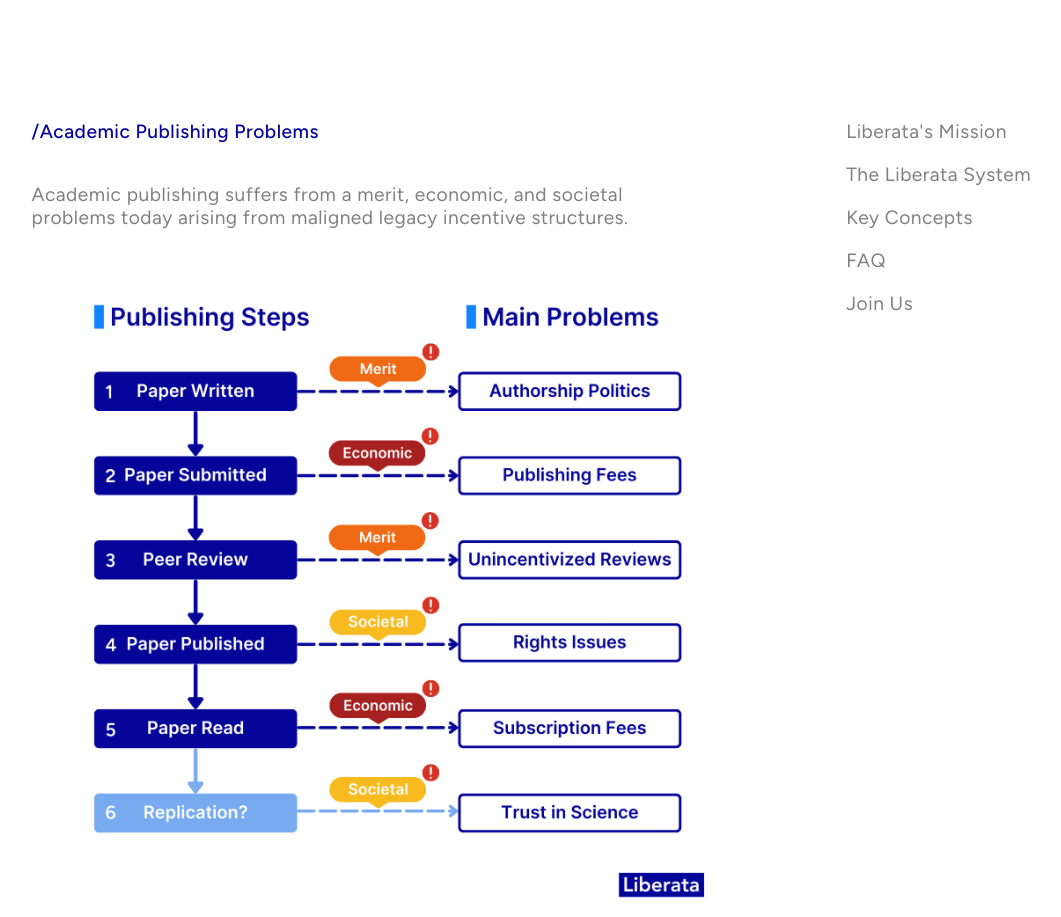
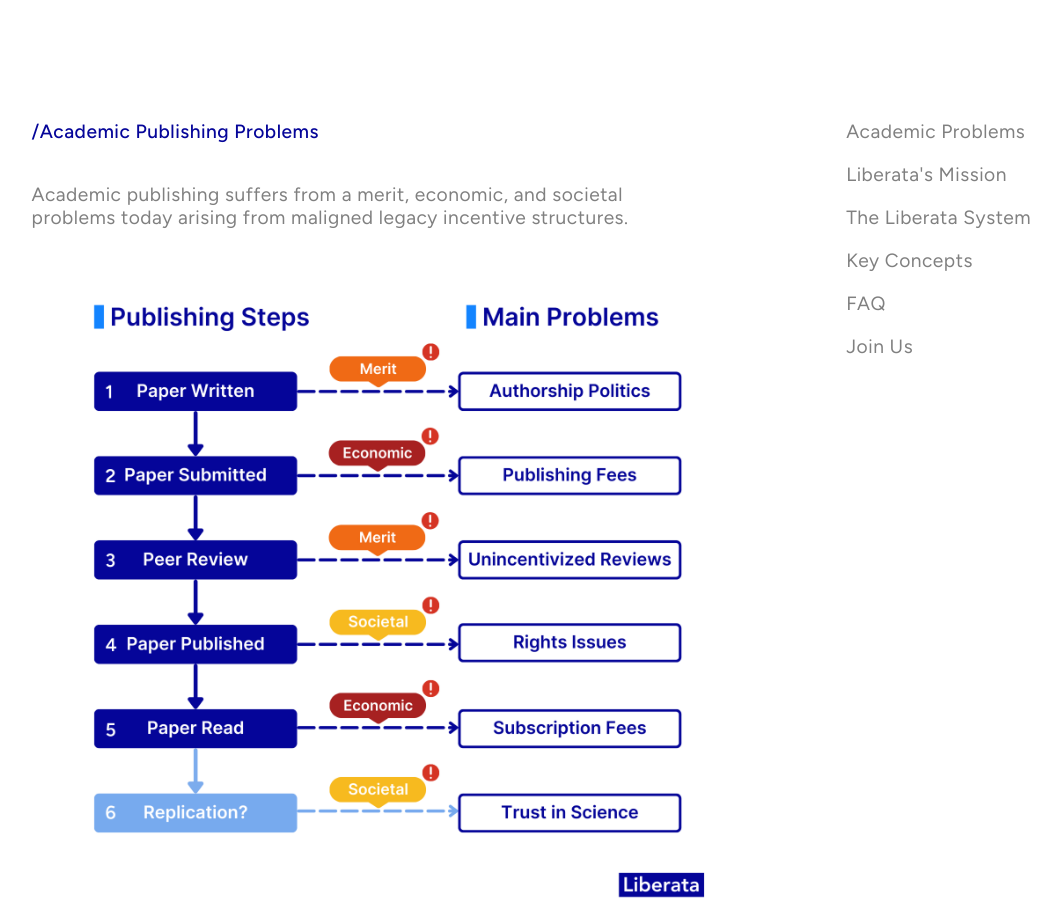
Before and after one commit to christinapan98/liberata, a React (Create React App) app: page / in a window 1280 px wide. Shown: the part 800-1717 px from the top of the page, without its empty margins (58-1119 px from the left). Built offline with nearby package versions, Linux system fonts and the light colour scheme; grey boxes are pictures that could not be loaded.

Commit message:
add Academic publishing problems into right column

```diff
--- a/src/App.css
+++ b/src/App.css
@@ -275,7 +275,7 @@ button:hover {
 
 /*Scroll right column*/
 #Team-leadership, #Team-product, #Team-business,
-#App-mission, #App-overview-video, #App-solutions{
+#App-mission, #App-overview-video, #App-solutions, #App-problems{
   scroll-margin-top: 80px;
 }
 
--- a/src/pages/OverviewPage.tsx
+++ b/src/pages/OverviewPage.tsx
@@ -228,6 +228,7 @@ function OverviewPage() {
           </div>
 
           <div className="App-column-right">
+            <a href="#App-problems">Academic Problems</a>
             <a href="#App-mission">Liberata's Mission</a>
             <a href="#App-overview-video">The Liberata System</a>
             <a href="#App-solutions">Key Concepts</a>
```
